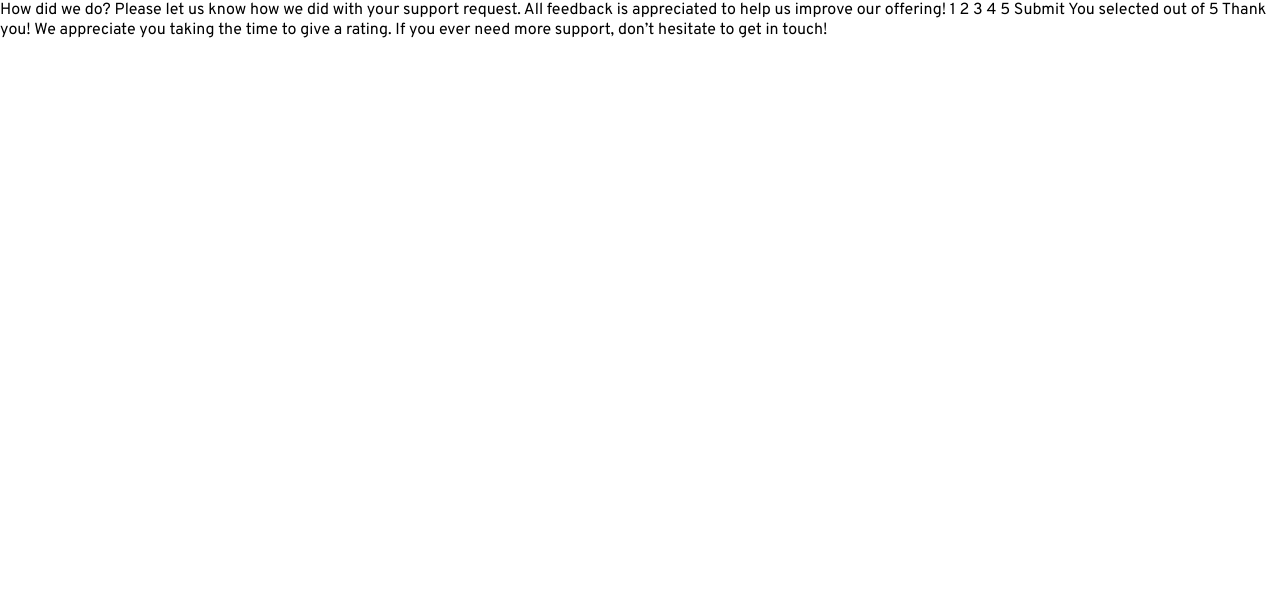
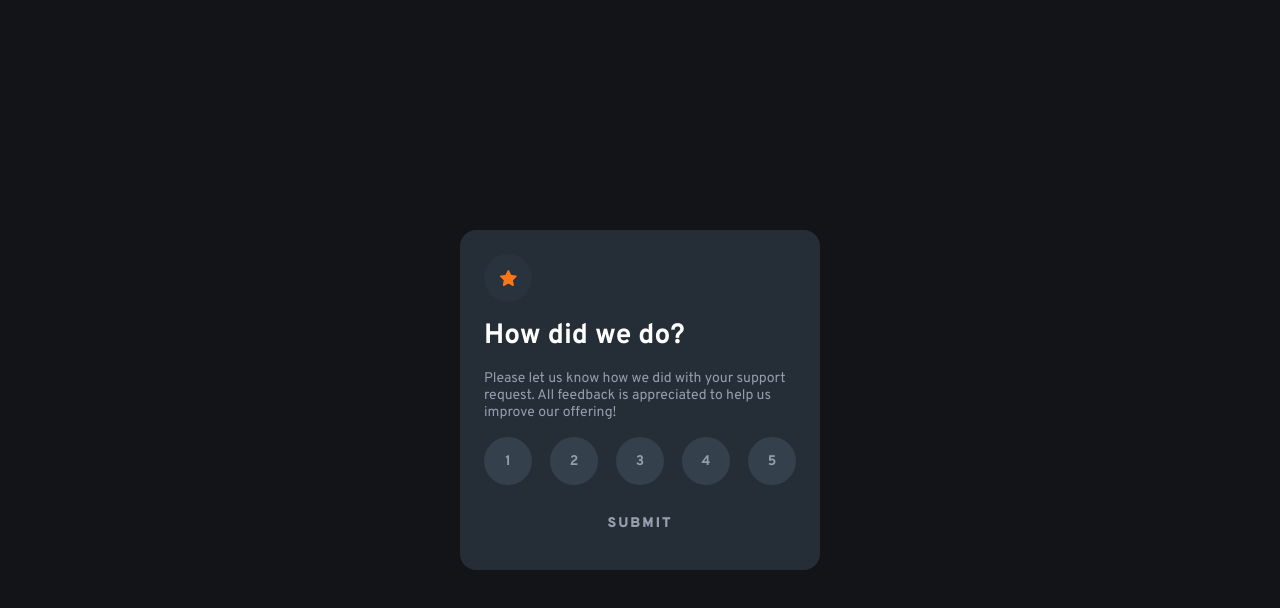
Before and after one commit to stezor/interactive-rating-component, a plain HTML site: page index.html in a window 1280 px wide. Drawn offline with Linux system fonts and the light colour scheme.

Commit message:
first solution

```diff
--- a/index.html
+++ b/index.html
@@ -12,23 +12,66 @@
     />
     <title>Frontend Mentor | Interactive rating component</title>
     <link rel="stylesheet" href="./style.css" />
-    <script src="./main.js"></script>
+    <script src="./main.js" defer></script>
   </head>
   <body>
-    <!-- Rating state start -->
-
-    How did we do? Please let us know how we did with your support request. All
-    feedback is appreciated to help us improve our offering! 1 2 3 4 5 Submit
-
-    <!-- Rating state end -->
-
-    <!-- Thank you state start -->
-
-    You selected
-    <!-- Add rating here -->
-    out of 5 Thank you! We appreciate you taking the time to give a rating. If
-    you ever need more support, don’t hesitate to get in touch!
-
-    <!-- Thank you state end -->
+    <main>
+      <div id="interactive-rating-component">
+        <div class="rating">
+          <!-- Rating state start -->
+          <span>
+            <img
+              src="./images/icon-star.svg"
+              alt="Small SVG illustration of an orange star"
+            />
+          </span>
+          <h1 class="heading">How did we do?</h1>
+          <p class="paragraph">
+            Please let us know how we did with your support request. All
+            feedback is appreciated to help us improve our offering!
+          </p>
+          <ul>
+            <li>
+              <input type="radio" name="rating" id="rating-1" value="1" />
+              <label for="rating-1">1</label>
+            </li>
+            <li>
+              <input type="radio" name="rating" id="rating-2" value="2" />
+              <label for="rating-2">2</label>
+            </li>
+            <li>
+              <input type="radio" name="rating" id="rating-3" value="3" />
+              <label for="rating-3">3</label>
+            </li>
+            <li>
+              <input type="radio" name="rating" id="rating-4" value="4" />
+              <label for="rating-4">4</label>
+            </li>
+            <li>
+              <input type="radio" name="rating" id="rating-5" value="5" />
+              <label for="rating-5">5</label>
+            </li>
+          </ul>
+          <button type="button">Submit</button>
+          <!-- Rating state end -->
+        </div>
+        <div class="review">
+          <!-- Thank you state start -->
+          <span>
+            <img
+              src="./images/illustration-thank-you.svg"
+              alt="SVG illustration of a mobile device"
+            />
+          </span>
+          <span class="review-output"></span>
+          <h1 class="heading">Thank you!</h1>
+          <p class="paragraph">
+            We appreciate you taking the time to give a rating. If you ever need
+            more support, don’t hesitate to get in touch!
+          </p>
+          <!-- Thank you state end -->
+        </div>
+      </div>
+    </main>
   </body>
 </html>
--- a/main.js
+++ b/main.js
@@ -0,0 +1,30 @@
+const ratingList = document.querySelector(".rating ul");
+const submitBtn = document.querySelector("button");
+const ratingEl = document.querySelector(".rating");
+const reviewEl = document.querySelector(".review");
+const reviewOutputEl = document.querySelector(".review-output");
+let rating = 0;
+
+if (!rating) {
+  submitBtn.disabled = true;
+  ratingEl.classList.add("show");
+  reviewEl.classList.add("hide");
+}
+
+ratingList.addEventListener("click", (e) => {
+  if (e.target.matches("li label")) {
+    rating = +e.target.previousElementSibling.value;
+
+    if (submitBtn.disabled) {
+      submitBtn.disabled = false;
+    }
+  }
+});
+
+submitBtn.addEventListener("click", () => {
+  reviewOutputEl.textContent = `You selected ${rating} out of 5`;
+  ratingEl.classList.remove("show");
+  ratingEl.classList.add("hide");
+  reviewEl.classList.remove("hide");
+  reviewEl.classList.add("show");
+});
--- a/style.css
+++ b/style.css
@@ -13,6 +13,151 @@
 }
 
 body {
+  margin: 0;
+  background-color: var(--very-dark-blue);
   font-family: "Overpass", sans-serif;
+  font-size: 0.875rem;
+}
+
+main {
+  height: 100vh;
+  min-height: 100vh;
+  height: 100dvh;
+  min-height: 100dvh;
+  width: 100vw;
+  display: flex;
+  justify-content: center;
+  align-items: center;
+  overflow: hidden;
+}
+
+.heading,
+.paragraph {
   margin: 0;
 }
+
+.heading {
+  color: var(--white);
+}
+
+.paragraph {
+  color: var(--light-grey);
+}
+
+.show {
+  display: flex !important;
+}
+
+.hide {
+  display: none !important;
+}
+
+#interactive-rating-component {
+  width: 90%;
+  max-width: 22.5rem;
+  border-radius: 1rem;
+  padding: 1.5rem;
+  background-color: var(--dark-blue);
+}
+
+.rating {
+  display: flex;
+  flex-direction: column;
+  gap: 1rem;
+}
+
+.rating span {
+  display: flex;
+  justify-content: center;
+  align-items: center;
+  height: 3rem;
+  width: 3rem;
+  border-radius: 50%;
+  background-color: hsl(210, 19%, 20%);
+}
+
+.rating ul {
+  display: flex;
+  justify-content: space-between;
+  align-items: center;
+  margin: 0;
+  padding: 0;
+  list-style-type: none;
+}
+
+.rating ul li input[type="radio"] {
+  display: none;
+}
+
+.rating ul li label {
+  display: flex;
+  justify-content: center;
+  align-items: center;
+  height: 3rem;
+  width: 3rem;
+  border-radius: 50%;
+  background-color: hsl(210, 19%, 25%);
+  font-weight: 700;
+  color: var(--light-grey);
+  cursor: pointer;
+  transition: background-color 0.1s linear, color 0.1s linear;
+}
+
+.rating ul li input[type="radio"]:checked + label {
+  background-color: var(--white);
+}
+
+.rating ul li label:hover {
+  background-color: var(--orange);
+}
+
+.rating ul li input[type="radio"]:checked + label,
+.rating ul li label:hover {
+  color: var(--dark-blue);
+}
+
+.rating button {
+  outline: none;
+  border: none;
+  border-radius: 100rem;
+  padding: 0.875rem;
+  background-color: var(--orange);
+  font: inherit;
+  font-size: 0.875rem;
+  font-weight: 900;
+  text-transform: uppercase;
+  color: var(--dark-blue);
+  letter-spacing: 0.125rem;
+  cursor: pointer;
+  transition: background-color 0.1s linear, color 0.1s linear;
+}
+
+.rating button:hover {
+  background-color: var(--white);
+}
+
+.rating button:disabled {
+  background-color: var(--dark-blue);
+  color: var(--light-grey);
+  cursor: not-allowed;
+}
+
+.review {
+  display: flex;
+  flex-direction: column;
+  align-items: center;
+  gap: 1rem;
+}
+
+.review span:last-of-type {
+  border-radius: 100rem;
+  padding: 0.625rem;
+  background-color: hsl(210, 19%, 20%);
+  color: var(--orange);
+  text-align: center;
+}
+
+.review .heading,
+.review .paragraph {
+  text-align: center;
+}
```
